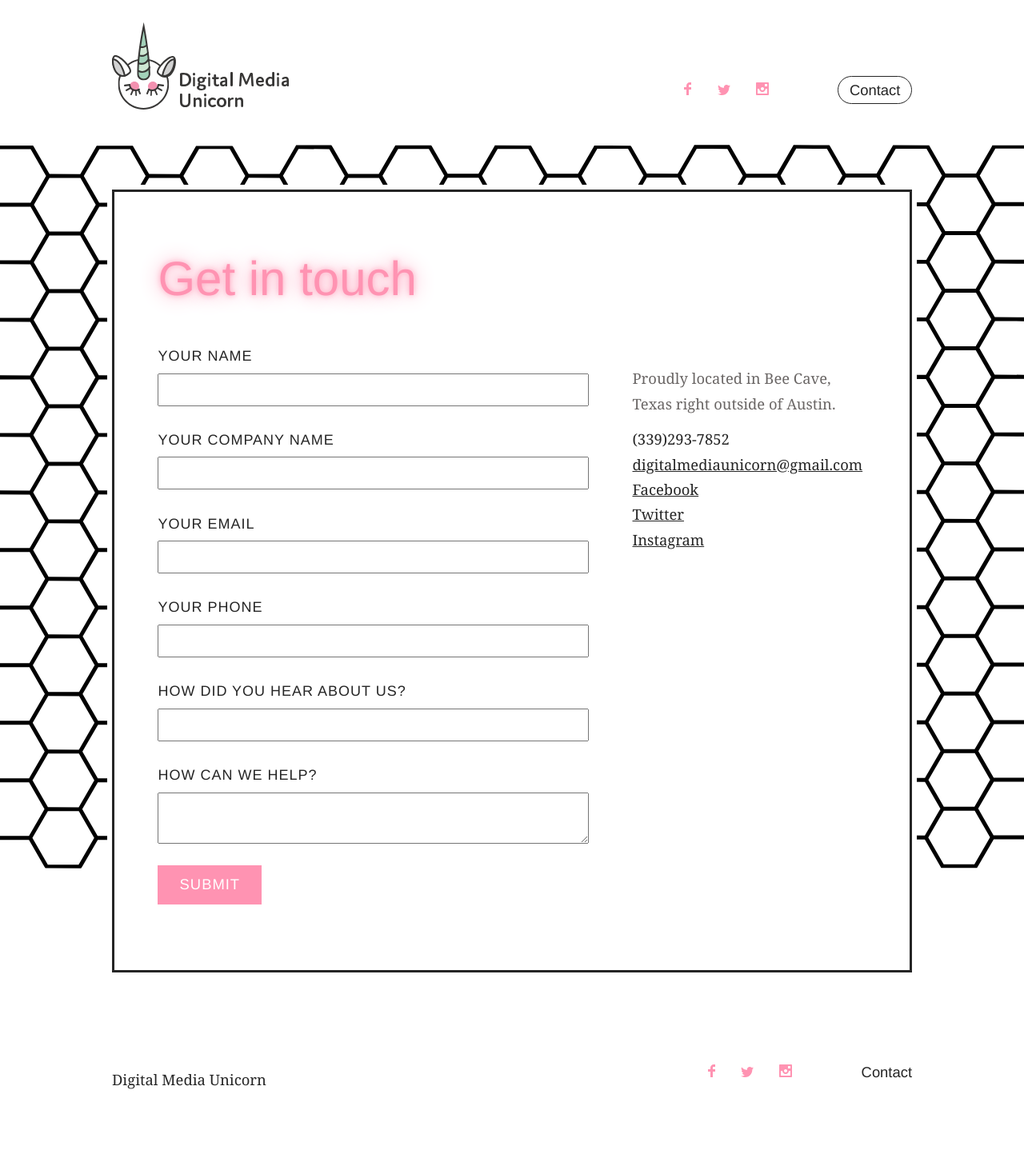
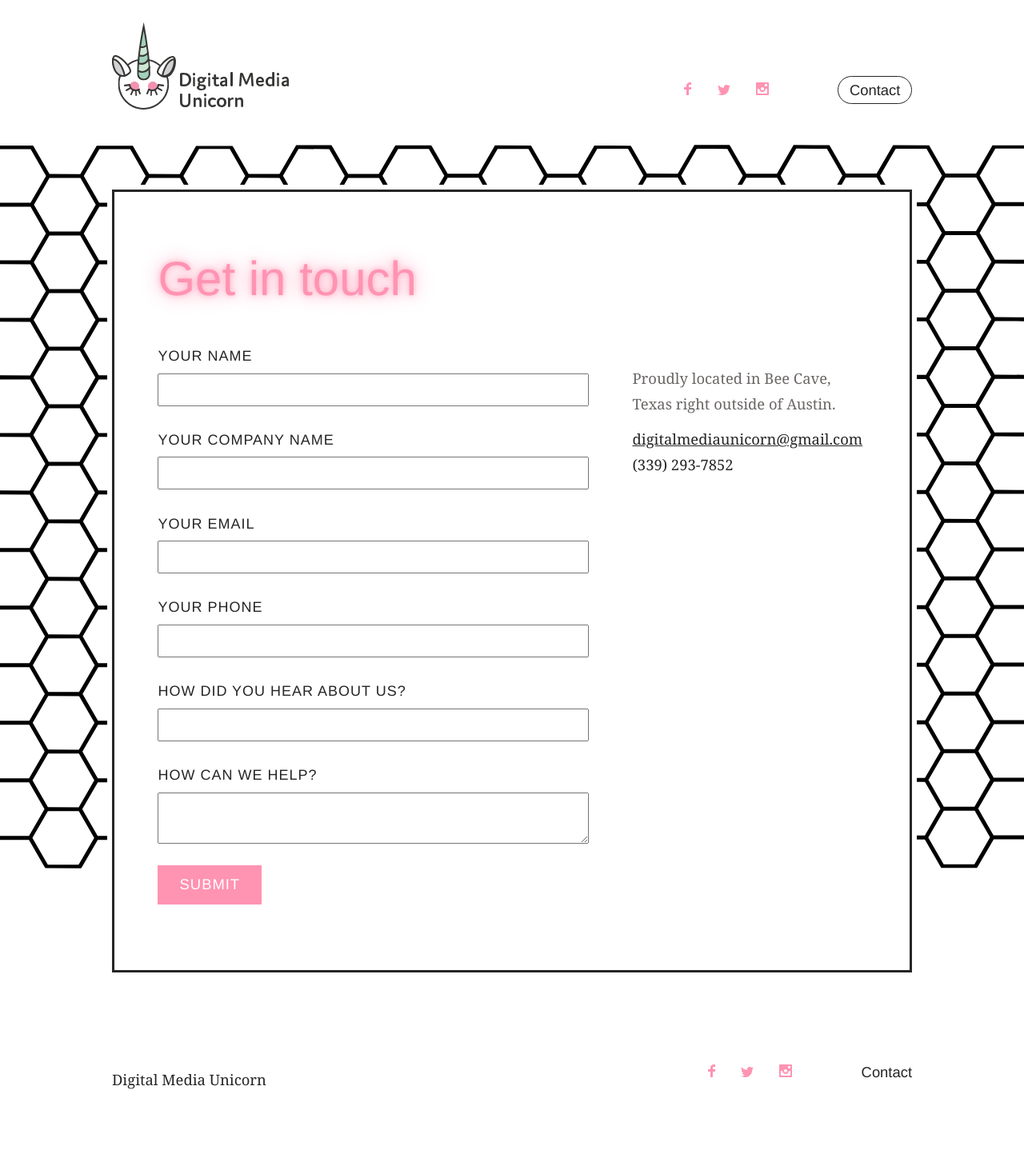
Before and after one commit to kylefiedler/digitalmediaunicorn, a Jekyll site: the page built from contact.html, in a window 1280 px wide. Shown: the whole page at 80% size. Built offline with Jekyll 4.4.1, drawn with Linux system fonts in a browser that asks for light colours; some web fonts are replaced.

Commit message:
Copy edits

```diff
--- a/contact.html
+++ b/contact.html
@@ -9,23 +9,8 @@ layout: default
       <aside>
         <p>Proudly located in Bee Cave, Texas right outside of Austin.</p>
         <ul>
-          <li>(339)293-7852</li>
           <li><a href="mailto:digitalmediaunicorn@gmail.com">digitalmediaunicorn@gmail.com</a></li>
-          <li>
-            <a href="https://www.facebook.com/digitalmediaunicorn/">
-              Facebook
-            </a>
-          </li>
-          <li>
-            <a href="https://twitter.com/DigMediaUnicorn">
-              Twitter
-            </a>
-          </li>
-          <li>
-            <a href="https://www.instagram.com/digitalmediaunicorn/?hl=en">
-              Instagram
-            </a>
-          </li>
+          <li>(339) 293-7852</li>
         </ul>
       </aside>
 
```
Also changed, not shown: index.html (+5 -4 lines).
